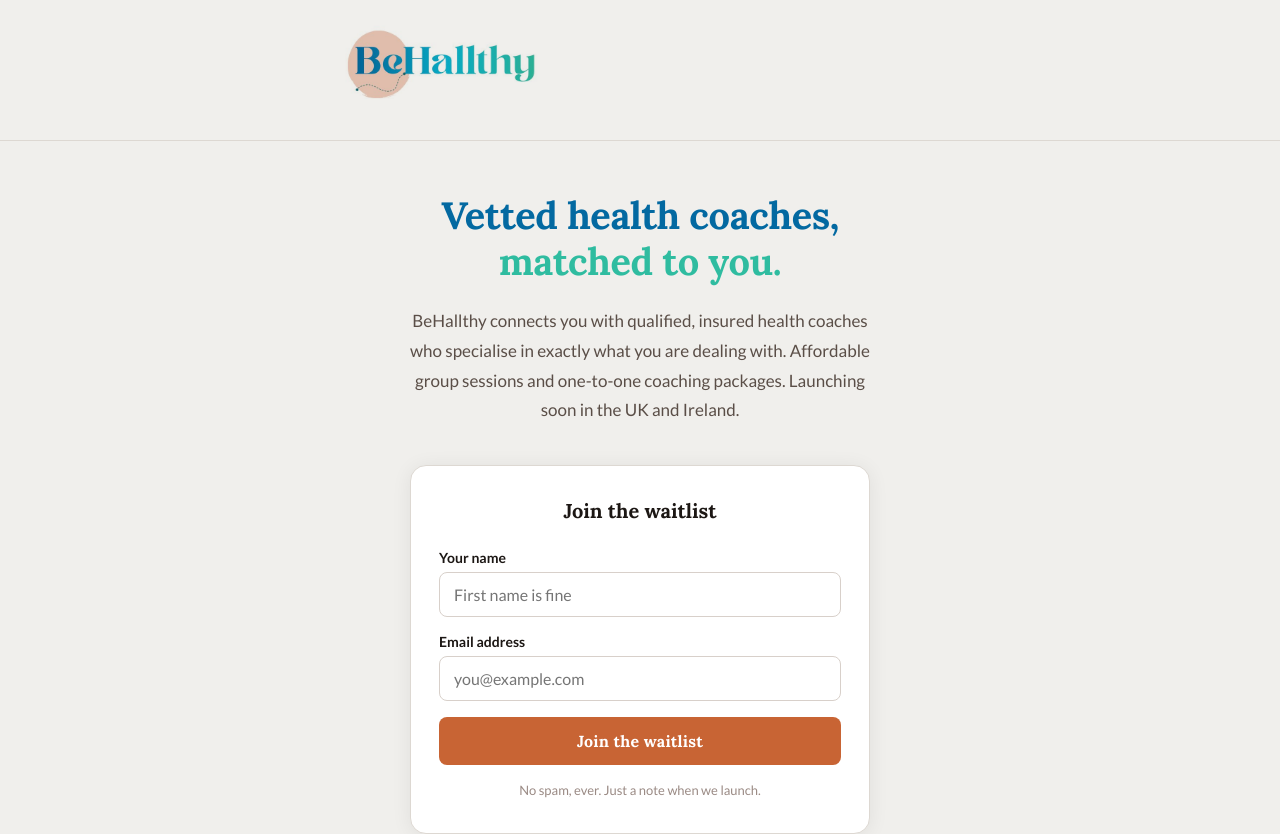
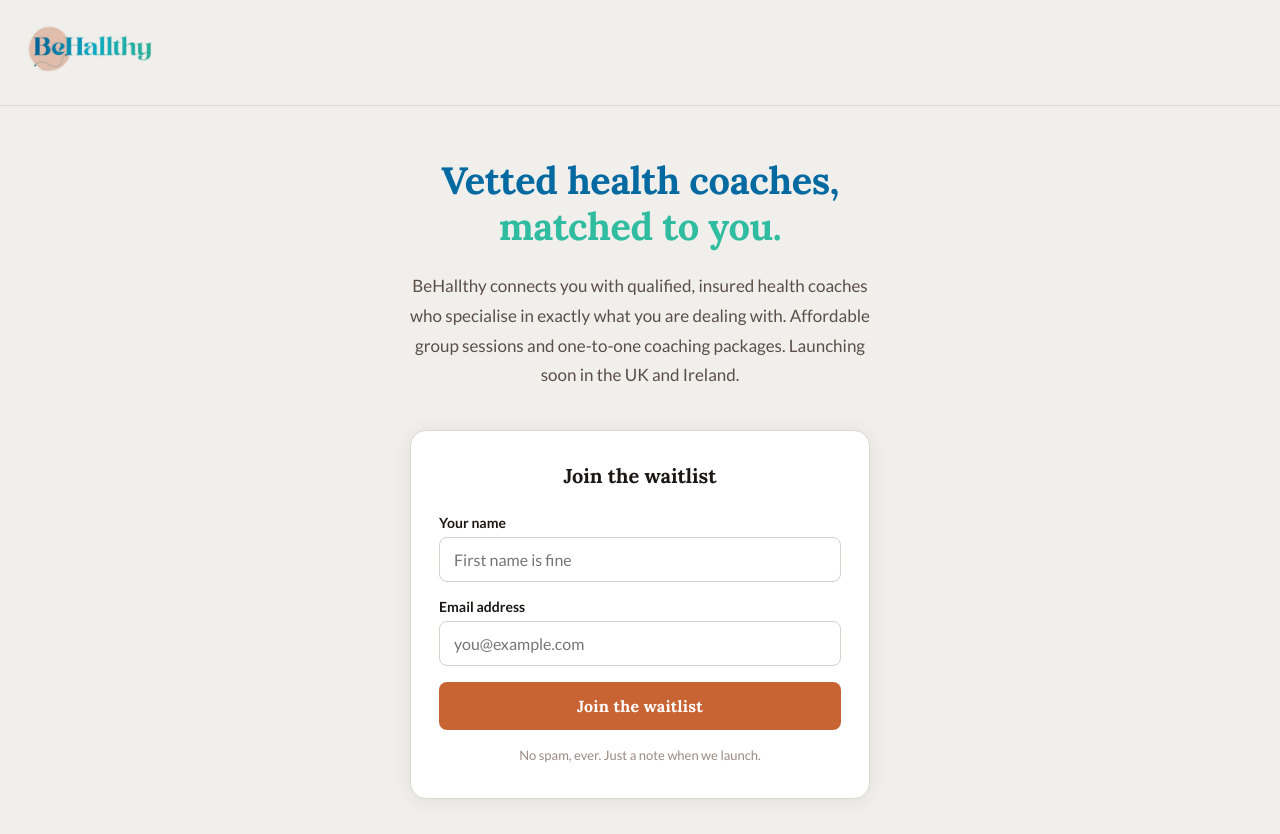
Before and after one commit to grafbea00-del/behallthy-waitlist, a React (Create React App) app: page / in a window 1280 px wide. Shown: the top 834 px of the page. Built offline with nearby package versions, Linux system fonts and the light colour scheme.

Commit message:
Update App.jsx

```diff
--- a/src/App.jsx
+++ b/src/App.jsx
@@ -23,7 +23,7 @@ function Logo() {
     <img
       src={LOGO_URI}
       alt="BeHallthy"
-      style={{ height: '100px', display: 'block', mixBlendMode: 'multiply' }}
+      style={{ height: '65px', display: 'block', mixBlendMode: 'multiply' }}
     />
   );
 }
@@ -101,7 +101,7 @@ export default function App() {
         backgroundColor: c.pageBg,
         borderBottom: `1px solid #ddd8d2`,
       }}>
-        <div style={{ maxWidth: '600px', margin: '0 auto' }}>
+        <div>
           <Logo />
         </div>
       </header>
```
